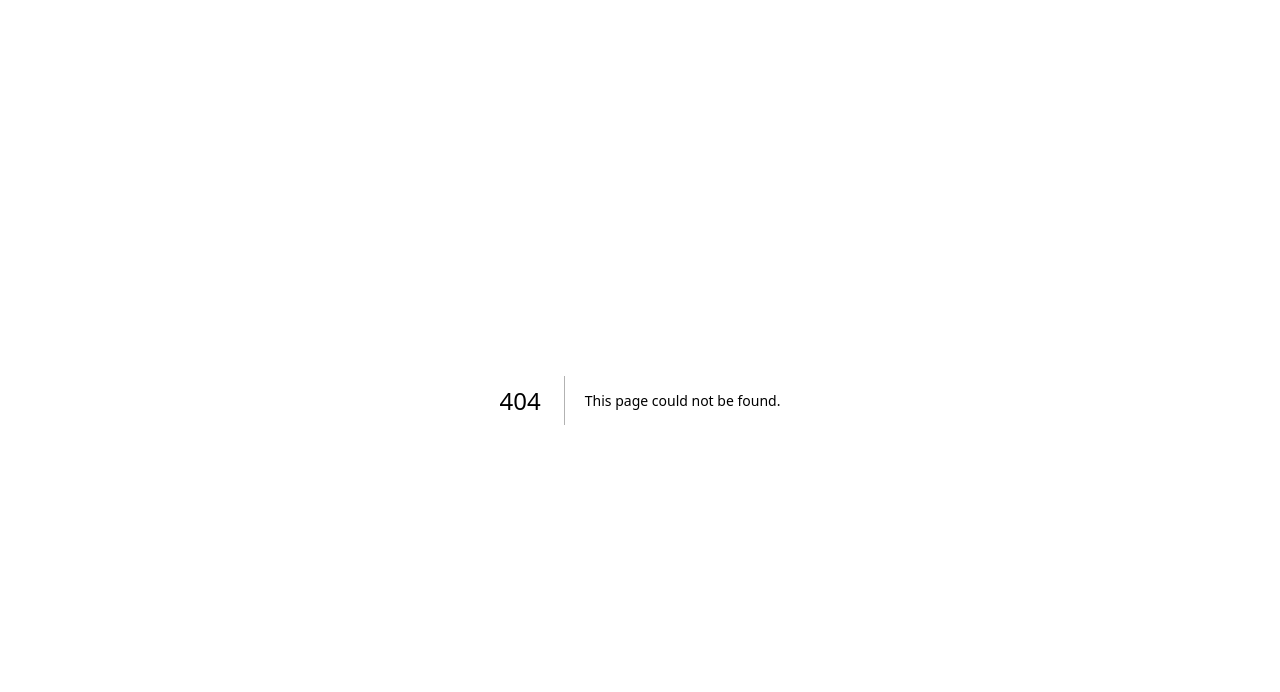
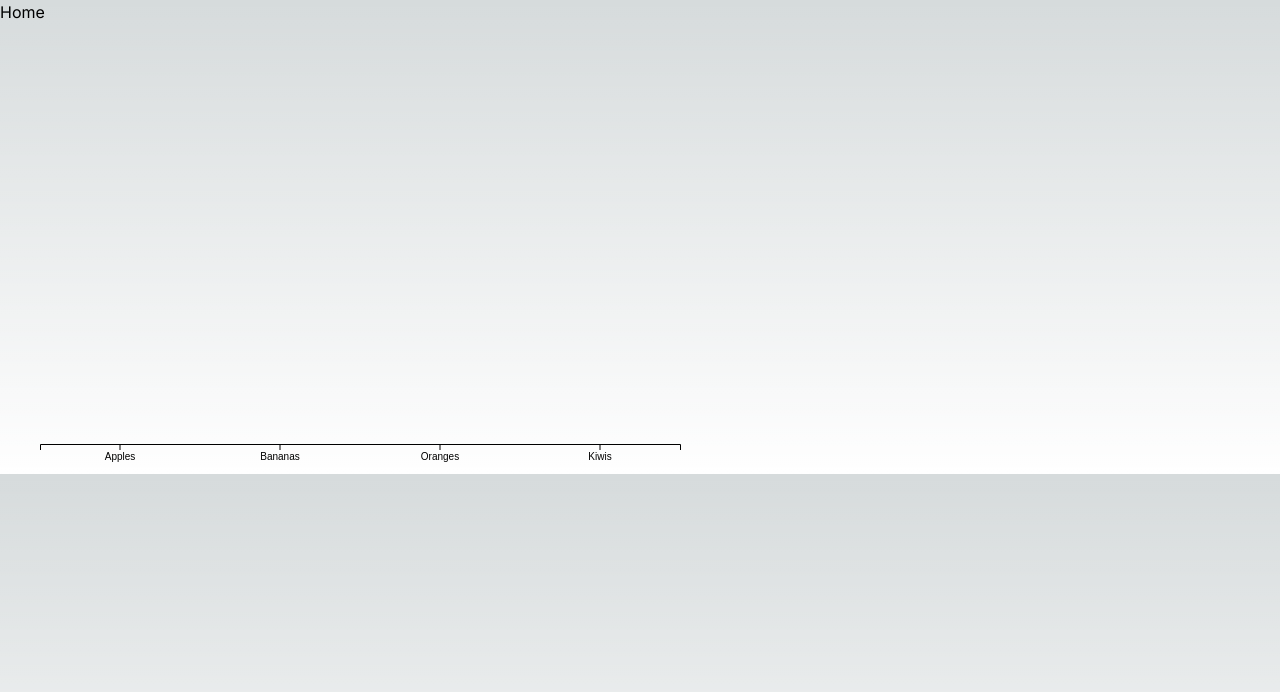
Before and after one commit to 2017Yasu/d3-sample, a Next.js app: page /bar-chart in a window 1280 px wide. Before the commit this address had no page. Shown: the top 692 px of the page. Built offline with nearby package versions, Linux system fonts and the light colour scheme.

Commit message:
fix bugs and show sample bar chart

```diff
--- /dev/null
+++ b/src/app/bar-chart/page.tsx
@@ -0,0 +1,18 @@
+import { type DataType } from '@/components/bar-chart';
+import dynamic from 'next/dynamic';
+
+const BarChartComponent =
+  typeof window === undefined
+    ? undefined
+    : dynamic(() => import('@/components/bar-chart'), { ssr: false });
+
+export default function BarChartPage() {
+  const data: DataType[] = [
+    { label: 'Apples', value: 100 },
+    { label: 'Bananas', value: 200 },
+    { label: 'Oranges', value: 50 },
+    { label: 'Kiwis', value: 150 },
+  ];
+
+  return <div>{BarChartComponent && <BarChartComponent data={data} />}</div>;
+}
--- a/src/app/layout.tsx
+++ b/src/app/layout.tsx
@@ -1,6 +1,7 @@
 import './globals.css';
 import type { Metadata } from 'next';
 import { Inter } from 'next/font/google';
+import Link from 'next/link';
 
 const inter = Inter({ subsets: ['latin'] });
 
@@ -16,7 +17,12 @@ export default function RootLayout({
 }) {
   return (
     <html lang='en'>
-      <body className={inter.className}>{children}</body>
+      <body className={inter.className}>
+        <div>
+          <Link href={'/'}>Home</Link>
+        </div>
+        <div>{children}</div>
+      </body>
     </html>
   );
 }
--- a/src/app/page.tsx
+++ b/src/app/page.tsx
@@ -10,10 +10,13 @@ export default function Home() {
             <Link href={'/drawer'}>Drawer</Link>
           </li>
           <li>
-            <Link href={'/line-plot'}>LinePlot</Link>
+            <Link href={'/line-plot'}>Line Plot</Link>
           </li>
           <li>
-            <Link href={'/tracking-line'}>TrackingLine</Link>
+            <Link href={'/tracking-line'}>Tracking Line</Link>
+          </li>
+          <li>
+            <Link href={'/bar-chart'}>Bar Chart</Link>
           </li>
         </ul>
       </div>
--- a/src/components/bar-chart/bar-chart.tsx
+++ b/src/components/bar-chart/bar-chart.tsx
@@ -1,9 +1,11 @@
+'use client';
+
 import { ChartBaseProps } from '@/types/chart';
 import * as d3 from 'd3';
-import { useState } from 'react';
+import { useEffect, useState } from 'react';
 import AxisBottom from './axis-bottom';
 
-type DataType = {
+export type DataType = {
   label: string;
   value: number;
 };
@@ -21,16 +23,26 @@ export default function BarChart({
   marginBottom = 30,
   marginLeft = 40,
 }: Props) {
-  const [scaleX] = useState<d3.ScaleBand<string>>(
+  const [scaleX, setScaleX] = useState<d3.ScaleBand<string>>();
+
+  useEffect(() => {
+    setScaleX(() =>
       d3
         .scaleBand()
         .domain(data.map(({ label }) => label))
         .range([0, width]),
     );
+  }, [data, width]);
+
   return (
-    <svg width={width} height={height}>
-      <g transform={`transform(${marginLeft}, ${marginTop})`}>
+    <svg
+      width={width + marginLeft + marginRight}
+      height={height + marginTop + marginBottom}
+    >
+      <g transform={`translate(${marginLeft}, ${marginTop})`}>
+        {scaleX && (
           <AxisBottom scale={scaleX} transform={`translate(0, ${height})`} />
+        )}
       </g>
     </svg>
   );
--- a/src/components/bar-chart/index.tsx
+++ b/src/components/bar-chart/index.tsx
@@ -1,3 +1,5 @@
 import BarChart from './bar-chart';
 
 export default BarChart;
+
+export { type DataType } from './bar-chart';
```
Lines whose indentation alone changed are shown as unchanged.
